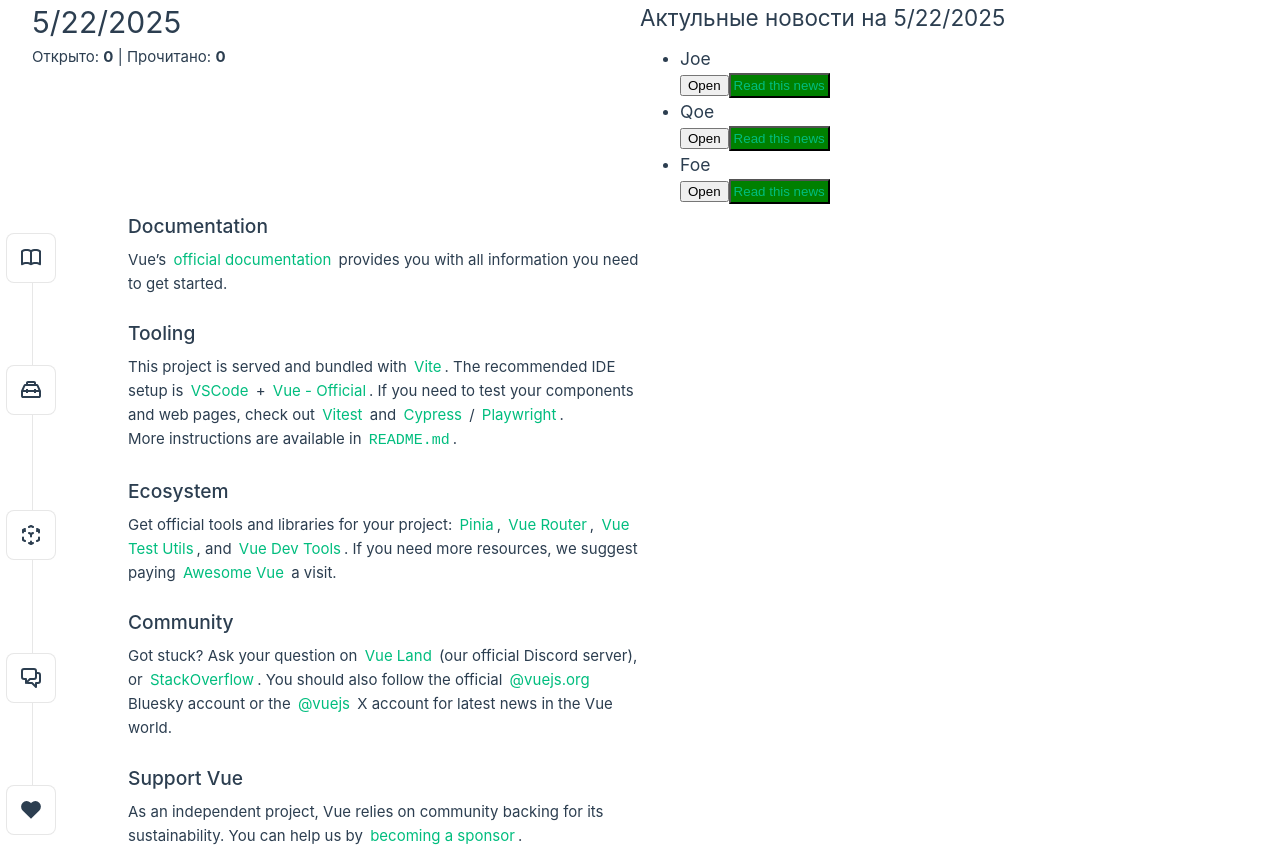
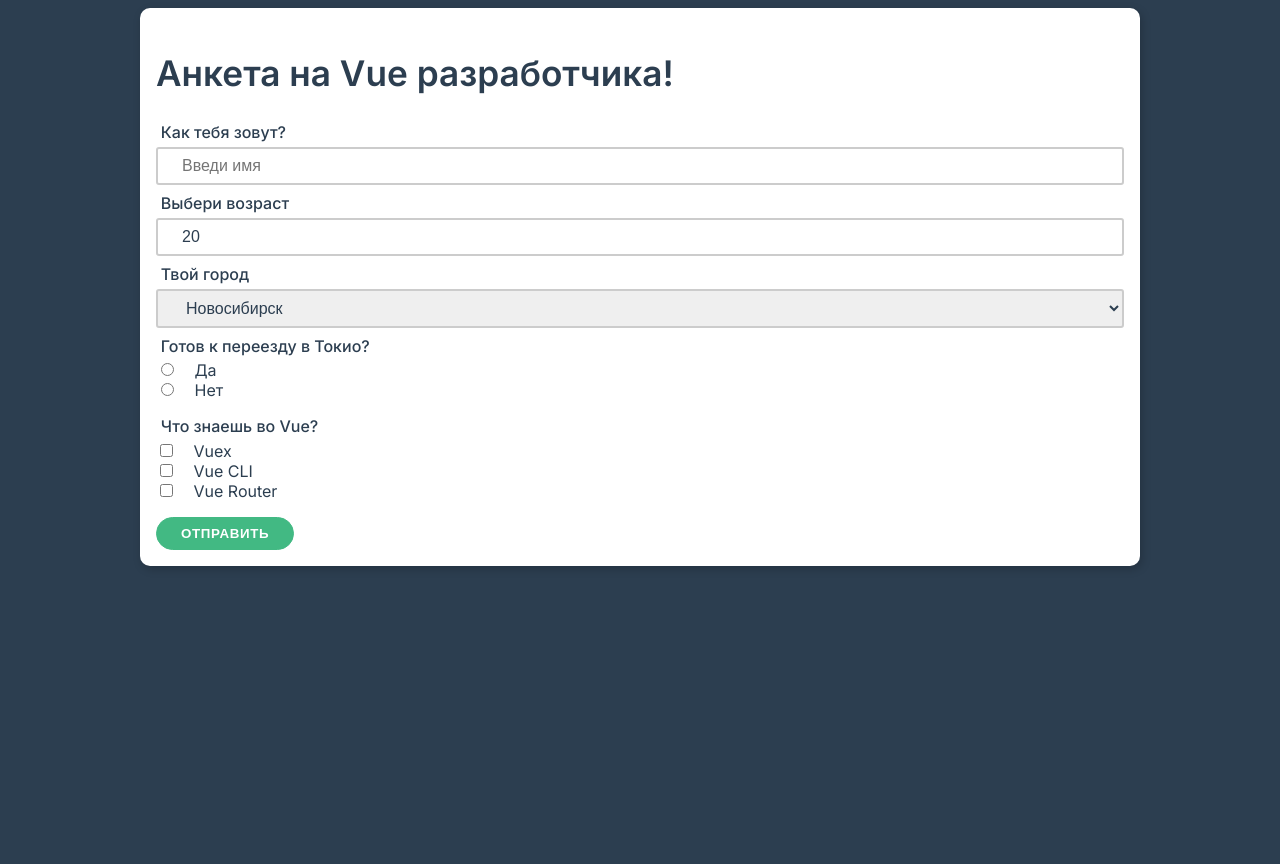
Before and after one commit to byrgyin/learn_vue, a Vue app: page / in a window 1280 px wide. After the commit the page ends 800 px from the top, so only its background shows below. Built offline with nearby package versions, Linux system fonts and the light colour scheme; the HTML template or start-up script is replaced by a standard one.

Commit message:
learn_vue_form

```diff
--- a/src/App.vue
+++ b/src/App.vue
@@ -1,131 +1,72 @@
 <script setup lang="ts">
-import {RouterView} from 'vue-router'
 import {ref} from "vue";
-import Header from "@/components/Header.vue";
-import NewsCard from "@/components/NewsCard.vue";
 
-interface NewsItem {
-  title: string;
-  id: number;
-  isOpen: boolean;
-  wasRead: boolean;
+const submitHandler = (event:Event):void=>{
+  console.group('Form Data')
+  console.log(event.target?.name.value)
+  console.groupEnd();
 }
-const nowDate:string = new Date().toLocaleDateString();
-let openRate=ref<number>(0);
-let readRate=ref<number>(0);
-const news: NewsItem[] = [
-  {
-    title: 'Joe',
-    id: 1,
-    isOpen: false,
-    wasRead: false
-  },
-  {
-    title: 'Qoe',
-    id: 2,
-    isOpen: false,
-    wasRead: false
-  },
-  {
-    title: 'Foe',
-    id: 3,
-    isOpen: false,
-    wasRead: false
-  },
-];
-const openNews = ():void => {
-  openRate.value++;
-}
-const readNews = ():void=>{
-  readRate.value++;
-}
-const unReadNews = ():void=>{
-  readRate.value--;
-}
+const name= ref<string>('');
+console.log(name.value)
 </script>
 <template>
-  <Header/>
-  <h2>Актульные новости на {{nowDate}}</h2>
-  <div>Открыто: <strong>{{openRate}}</strong> | Прочитано: <strong>{{ readRate }}</strong> </div>
-  <ul class="lis">
-    <NewsCard
-      v-for="item in news"
-      :key="item.id"
-      :title="item.title"
-      :id="item.id"
-      :is-open="item.isOpen"
-      :was-read="item.wasRead"
-      @onclick:openNews="openNews"
-      @onclick:readNews="readNews"
-      @onclick:un-read-news="unReadNews"
-    />
-  </ul>
-  <RouterView/>
+  <div class="container">
+    <form class="card" @submit.prevent="submitHandler">
+      <h1>Анкета на Vue разработчика!</h1>
+      <div class="form-control">
+        <label for="name">Как тебя зовут?</label>
+        <input
+          type="text"
+          id="name"
+          placeholder="Введи имя"
+          v-model="name"
+        >
+      </div>
+
+      <div class="form-control">
+        <label for="age">Выбери возраст</label>
+        <input type="number" id="age" value="20">
+      </div>
+
+      <div class="form-control">
+        <label for="city">Твой город</label>
+        <select id="city">
+          <option value="spb">Санкт-Петербург</option>
+          <option value="msk">Москва</option>
+          <option value="kzn">Казань</option>
+          <option selected value="nsk">Новосибирск</option>
+        </select>
+      </div>
+
+      <div class="form-checkbox">
+        <span class="label">Готов к переезду в Токио?</span>
+        <div class="checkbox">
+          <label><input type="radio" name="trip"/> Да</label>
+        </div>
+
+        <div class="checkbox">
+          <label><input type="radio" name="trip"/> Нет</label>
+        </div>
+      </div>
+
+      <div class="form-checkbox">
+        <span class="label">Что знаешь во Vue?</span>
+        <div class="checkbox">
+          <label><input type="checkbox"/> Vuex</label>
+        </div>
+        <div class="checkbox">
+          <label><input type="checkbox"/> Vue CLI</label>
+        </div>
+        <div class="checkbox">
+          <label><input type="checkbox"/> Vue Router</label>
+        </div>
+      </div>
+
+      <button type="submit" class="btn primary">Отправить</button>
+    </form>
+  </div>
 </template>
 
 <style scoped>
-header {
-  line-height: 1.5;
-  max-height: 100vh;
-}
-strong{
-  font-weight: bold;
-}
 
-.logo {
-  display: block;
-  margin: 0 auto 2rem;
-}
-
-nav {
-  width: 100%;
-  font-size: 12px;
-  text-align: center;
-  margin-top: 2rem;
-}
-
-nav a.router-link-exact-active {
-  color: var(--color-text);
-}
-
-nav a.router-link-exact-active:hover {
-  background-color: transparent;
-}
-
-nav a {
-  display: inline-block;
-  padding: 0 1rem;
-  border-left: 1px solid var(--color-border);
-}
-
-nav a:first-of-type {
-  border: 0;
-}
-
-@media (min-width: 1024px) {
-  header {
-    display: flex;
-    place-items: center;
-    padding-right: calc(var(--section-gap) / 2);
-  }
-
-  .logo {
-    margin: 0 2rem 0 0;
-  }
-
-  header .wrapper {
-    display: flex;
-    place-items: flex-start;
-    flex-wrap: wrap;
-  }
-
-  nav {
-    text-align: left;
-    margin-left: -1rem;
-    font-size: 1rem;
-
-    padding: 1rem 0;
-    margin-top: 1rem;
-  }
-}
 </style>
--- a/src/assets/base.css
+++ b/src/assets/base.css
@@ -61,7 +61,6 @@
 body {
   min-height: 100vh;
   color: var(--color-text);
-  background: var(--color-background);
   transition:
     color 0.5s,
     background-color 0.5s;
--- a/src/assets/main.css
+++ b/src/assets/main.css
@@ -1,35 +1,265 @@
-@import './base.css';
+@import url('https://fonts.googleapis.com/css2?family=Inter:wght@400;500;600&display=swap');
 
-#app {
-  max-width: 1280px;
-  margin: 0 auto;
-  padding: 2rem;
-  font-weight: normal;
+* {
+  box-sizing: border-box;
 }
 
-a,
-.green {
-  text-decoration: none;
-  color: hsla(160, 100%, 37%, 1);
-  transition: 0.4s;
-  padding: 3px;
+body {
+  font-family: Inter, Roboto, Oxygen, Fira Sans, Helvetica Neue, sans-serif;
+  -webkit-font-smoothing: antialiased;
+  -moz-osx-font-smoothing: grayscale;
+  font-size: 16px;
+  color: #2c3e50;
+  background: #2c3e50;
 }
 
-@media (hover: hover) {
-  a:hover {
-    background-color: hsla(160, 100%, 37%, 0.2);
-  }
+hr {
+  margin: 1rem 0;
 }
 
-@media (min-width: 1024px) {
-  body {
-    display: flex;
-    place-items: center;
-  }
+strong,
+.bold {
+  font-weight: 500;
+}
 
-  #app {
-    display: grid;
-    grid-template-columns: 1fr 1fr;
-    padding: 0 2rem;
-  }
+ol,
+p,
+ul {
+  line-height: 1.7;
 }
+
+a {
+  color: #3eaf7c;
+  font-weight: 500;
+  text-decoration: none;
+}
+
+h1,
+h2,
+h3,
+h4,
+h5,
+h6 {
+  font-weight: 500;
+  line-height: 1.45;
+}
+
+h1 {
+  font-size: 2.2rem;
+  font-weight: 600;
+}
+
+h2 {
+  font-size: 1.65rem;
+  padding-bottom: 0.3rem;
+  border-bottom: 1px solid #eaecef;
+}
+
+h3 {
+  font-size: 1.35rem;
+}
+
+/*.primary {*/
+/*    color: #42b983;*/
+/*}*/
+
+/*.danger {*/
+/*    color: #e53935;*/
+/*}*/
+
+.btn {
+  color: #42b983;
+  position: relative;
+  place-content: center;
+  place-items: center;
+  width: fit-content;
+  border-radius: 99px;
+  letter-spacing: 0.05em;
+  border: 1px solid #42b983;
+  text-decoration: none;
+  text-transform: uppercase;
+  margin-right: 10px;
+  padding: 0.5rem 1.5rem;
+  white-space: nowrap;
+  font-weight: 700;
+  outline: none;
+  background: #fff;
+  transition: all 0.22s;
+}
+
+.btn:hover {
+  cursor: pointer;
+  opacity: 0.8;
+}
+
+.btn:active {
+  box-shadow: inset 1px 1px 1px rgba(0, 0, 0, 0.3);
+}
+
+.btn.primary {
+  background: #42b983;
+  color: #fff;
+}
+
+.btn.danger {
+  background: #e53935;
+  color: #fff;
+  border-color: #e53935;
+}
+
+.btn.warning {
+  background: #c25205;
+  color: #fff;
+  border-color: #c25205;
+}
+
+.container {
+  margin: 0 auto;
+  max-width: 1000px;
+}
+
+.pt-2 {
+  padding-top: 2rem;
+}
+
+.pt-1 {
+  padding-top: 1rem;
+}
+
+.pt-5 {
+  padding-top: 5rem;
+}
+
+.form-control {
+  position: relative;
+  margin-bottom: 0.5rem;
+}
+
+.form-control input,
+.form-control select {
+  margin: 0;
+  outline: none;
+  border: 2px solid #ccc;
+  display: block;
+  width: 100%;
+  color: #2c3e50;
+  padding: 0.5rem 1.5rem;
+  border-radius: 3px;
+  font-size: 1rem;
+}
+
+.form-checkbox {
+  margin-bottom: 1rem;
+}
+
+.form-checkbox .label {
+  display: block;
+  margin: 0 0 0.3rem 0.3rem;
+  font-weight: 500;
+}
+
+.form-checkbox .checkbox input {
+  margin-right: 1rem;
+}
+
+.form-control label {
+  display: block;
+  margin: 0 0 0.3rem 0.3rem;
+  font-weight: 500;
+}
+
+.form-control input:active,
+.form-control input:focus {
+  transition: border 0.22s;
+  border: 2px solid #42b983;
+}
+
+.card {
+  padding: 1rem;
+  margin-bottom: 1rem;
+  border-radius: 10px;
+  box-shadow: 2px 3px 10px rgba(0, 0, 0, 0.2);
+  background: #fff;
+}
+
+.card.marked {
+  border: 4px solid #42b983;
+}
+
+.card.center {
+  display: flex;
+  flex-direction: column;
+  align-items: center;
+}
+
+.list {
+  margin: 0;
+  padding: 0;
+  list-style: none;
+}
+
+.list-item {
+  display: flex;
+  align-items: center;
+  justify-content: space-between;
+  padding: 0.5rem 0;
+}
+
+.alert {
+  padding: 1rem 1.5rem;
+  border-left-width: .5rem;
+  border-left-style: solid;
+  margin: 1rem 0;
+  position: relative;
+  border-bottom-right-radius: 2px;
+  border-top-right-radius: 2px;
+}
+
+.alert.primary {
+  border-color: #42b983;
+  background-color: #f8f8f8;
+}
+
+.alert.danger {
+  border-color: #e53935;
+  background-color: #f8f8f8;
+}
+
+.alert.warning {
+  border-color: #c25205;
+  background-color: #f8f8f8;
+}
+
+.alert p {
+  color: #222;
+  line-height: 1.7;
+}
+
+.alert-title {
+  text-transform: uppercase;
+  font-weight: 600;
+  margin-bottom: -.4rem;
+  color: #222;
+}
+
+.modal {
+  position: fixed;
+  top: 60px;
+  width: 600px;
+  padding: 1rem;
+  background: #fff;
+  z-index: 1000;
+  left: 50%;
+  border-radius: 10px;
+  transform: translateX(-50%);
+  box-shadow: 2px 3px 10px rgba(0, 0, 0, 0.2);
+}
+
+.modal-backdrop {
+  position: fixed;
+  top: 0;
+  right: 0;
+  left: 0;
+  bottom: 0;
+  background: rgba(0, 0, 0, .35);
+}
--- a/src/components/Button.vue
+++ b/src/components/Button.vue
@@ -1,6 +1,6 @@
 <script setup lang="ts">
 const props = defineProps<{
-  color?:'regular' | 'red' | 'green';
+  color?:'' | 'regular' | 'red' | 'green' | 'primary';
 }>();
 const emit = defineEmits<{
   (e:'action'): void;
@@ -12,10 +12,17 @@ const emit = defineEmits<{
 </template>
 
 <style scoped>
+.regular{
+  background: blue;
+}
 .red{
   background: red;
 }
 .green{
   background: green;
 }
+.primary{
+  background: green;
+  color: #ffffff;
+}
 </style>
```
Also changed, not shown: src/components/AppAsyncComponent.vue (added, +13 -0 lines), src/components/AppOld.vue (added, +39 -0 lines), src/components/AppTextOne.vue (added, +17 -0 lines), src/components/AppTextTwo.vue (added, +14 -0 lines).
